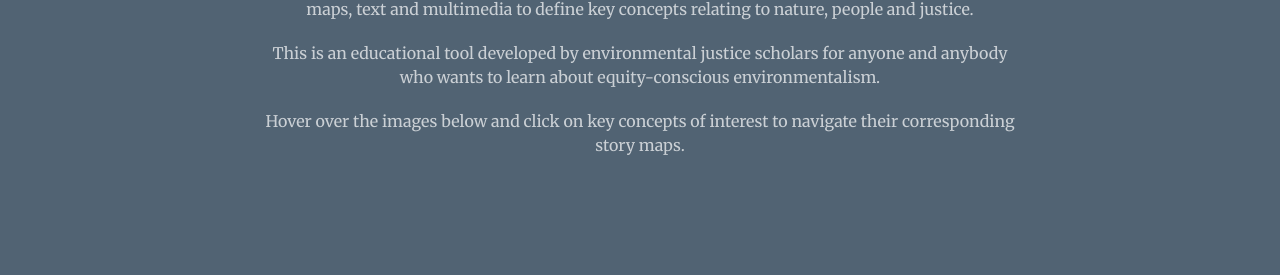
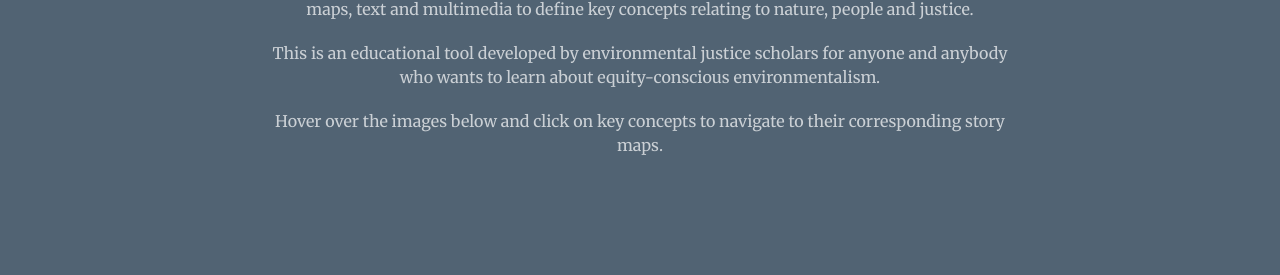
Before and after one commit to peopleandplanet/peopleandplanet.github.io, a Jekyll site: the page built from index.html, in a window 1280 px wide and 900 px high, scrolled down 954 px. Shown: the part 149-424 px from the top of the window. Built offline with Jekyll 4.4.1, drawn with Linux system fonts in a browser that asks for light colours.

Commit message:
Update call-to-action.html

```diff
--- a/_includes/call-to-action.html
+++ b/_includes/call-to-action.html
@@ -6,7 +6,7 @@
                 <hr class="light">
                 <p class="text-faded">The people and planet project is a growing archive of story maps or digital stories that combine maps, text and multimedia to define key concepts relating to nature, people and justice.</p>
                 <p class="text-faded">This is an educational tool developed by environmental justice scholars for anyone and anybody who wants to learn about equity-conscious environmentalism.</p>
-                <p class="text-faded">Hover over the images below and click on key concepts of interest to navigate their corresponding story maps.</p>
+                <p class="text-faded">Hover over the images below and click on key concepts to navigate to their corresponding story maps.</p>
                 <p class="text-faded"> </p>
             </div>
         </div>
```
